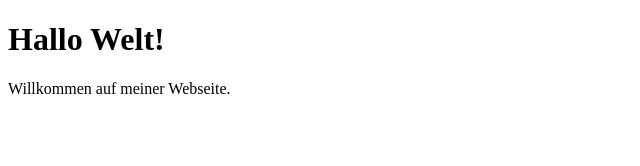
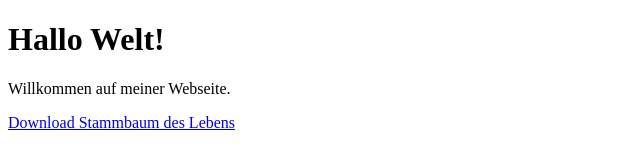
Before and after one commit to JT5876/sources, a plain HTML site: page index.html in a window 1280 px wide. Shown: the whole page, without its empty margins (0-640 px from the left). Drawn offline with Linux system fonts and the light colour scheme.

Commit message:
Update index.html

```diff
--- a/index.html
+++ b/index.html
@@ -8,5 +8,6 @@
 <body>
     <h1>Hallo Welt!</h1>
     <p>Willkommen auf meiner Webseite.</p>
+    <a href="https://JT5876.github.io/sources/StammbaumDesLebens.pdf" download="StammbaumDesLebens.pdf">Download Stammbaum des Lebens</a>
 </body>
 </html>
```
